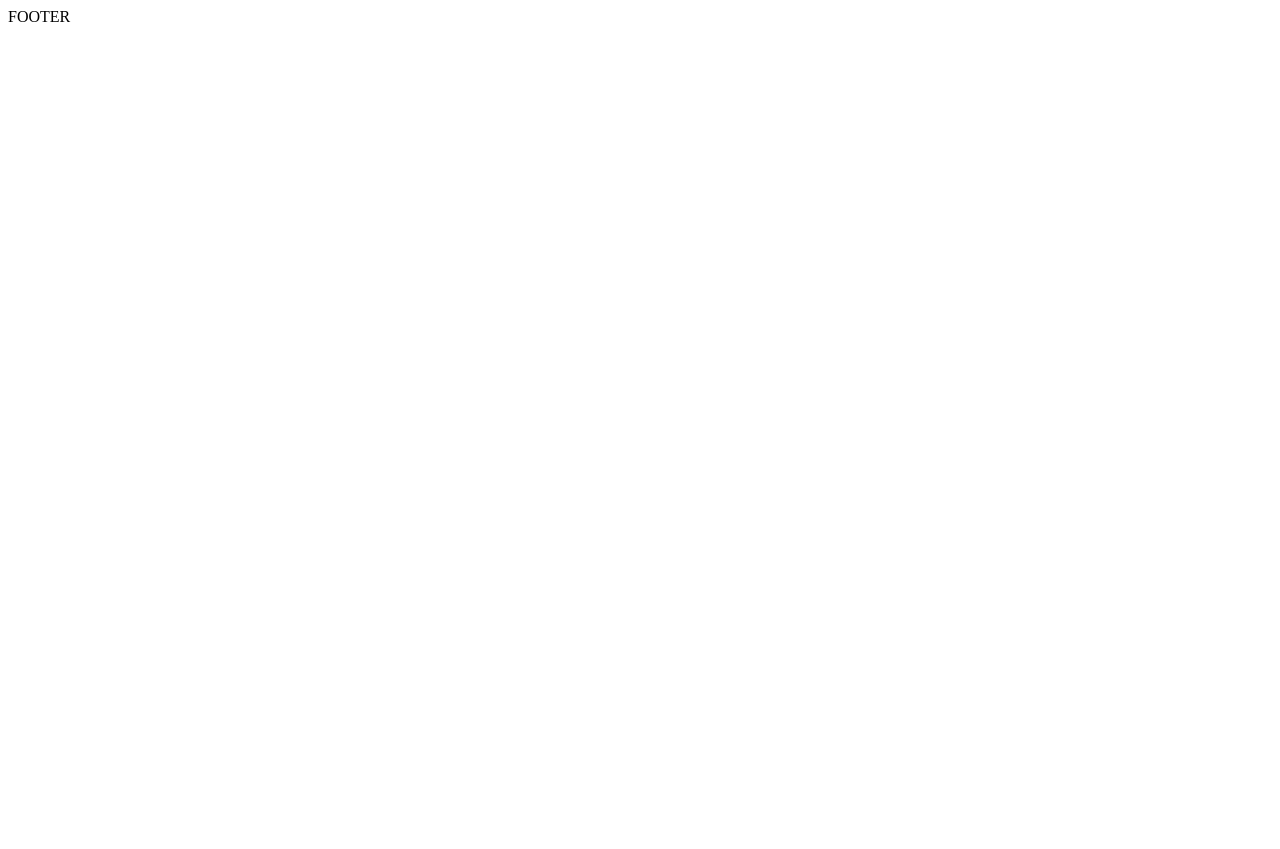
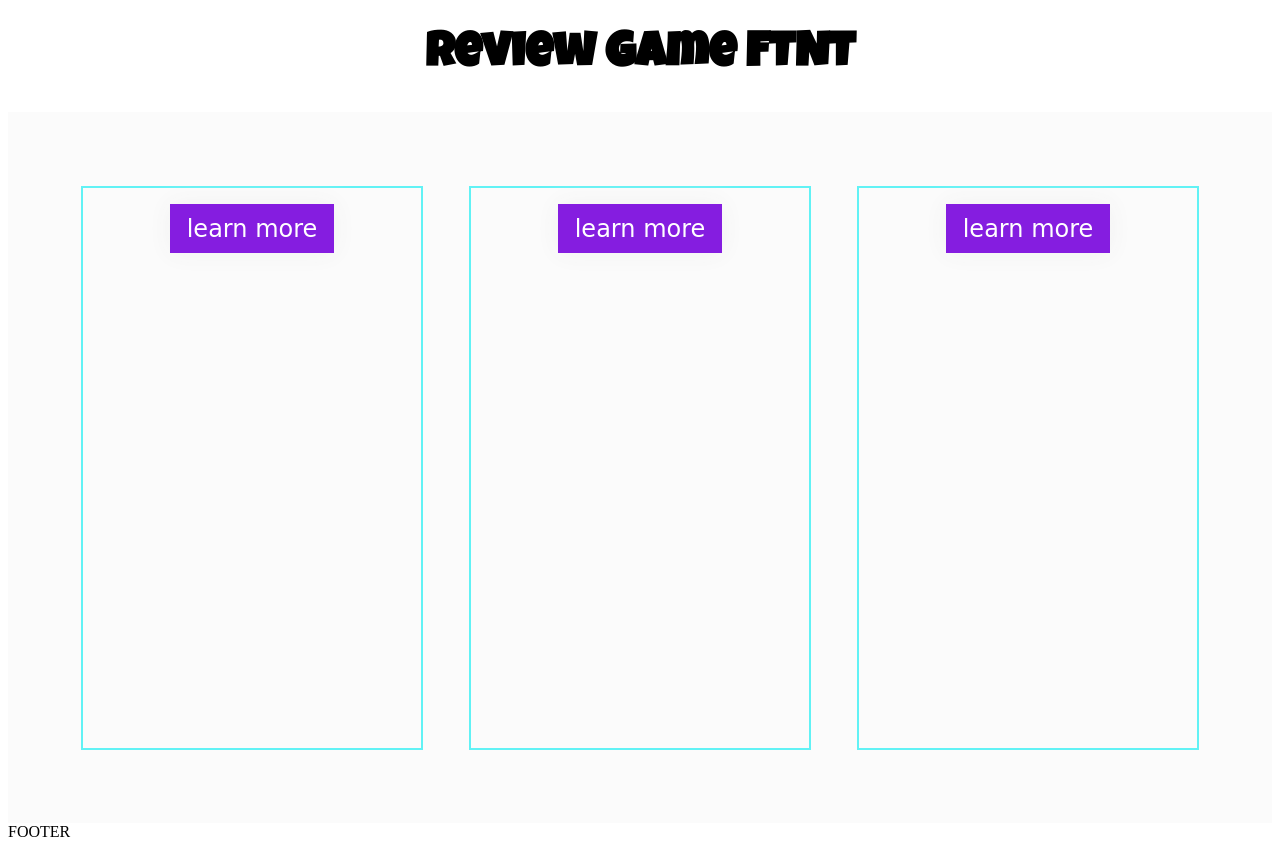
Before and after one commit to eksantos/reviwgameftnt, a plain HTML site: page index.html in a window 1280 px wide. Before the commit the page ends 800 px from the top, so only its background shows below. Drawn offline with Linux system fonts and the light colour scheme; a web font is replaced by a local one.

Commit message:
Aplicando Cores

```diff
--- a/index.html
+++ b/index.html
@@ -7,13 +7,21 @@
     </head>
 
     <body>
+        <header><h1>Review Game FTNT </h1></header>
 
         <main>
-            <div></div>
+            <div class="divFlexs">
+                <a href="#" class="btns">learn more</a>
+            </div>
 
-            <div></div>
+            <div class="divFlexs">
+                <a href="#" class="btns">learn more</a>
+                <!--<input type="button" value="ok">-->
+            </div>
 
-            <div></div>
+            <div class="divFlexs">
+                <a href="#" class="btns">learn more</a>
+            </div>
         </main>
 
         <footer>
--- a/style.css
+++ b/style.css
@@ -0,0 +1,42 @@
+@import url('https://fonts.googleapis.com/css?family=Londrina+Solid&display=swap');
+@import url('https://fonts.googleapis.com/css?family=Luckiest+Guy&display=swap');
+
+/**
+#f1fa3c amarelo
+#851de0 roxo
+#61f2f5 azul
+*/
+
+main{
+    background-color: #fbfbfb;
+    display: flex;
+    padding: 50px;
+}
+
+header h1{
+    font-size: 3em;
+    color: black;
+    font-family: 'Luckiest Guy', cursive;
+    text-align: center;
+}
+
+.divFlexs{
+    flex: 3;
+    margin: 2%;
+    height: 35rem;
+    border: 2px solid #61f2f5;
+    text-align: center;
+
+}
+
+a.btns{
+    padding: 3% 5%;
+    background-color: #851de0;
+    display: inline-block;
+    color: white;
+    font-size: 1.5em;
+    text-decoration: none;
+    margin-top: 5%;
+    box-shadow: 0 0 1em #f1f1f1;
+    font-family: 'Londrina Solid', cursive;
+}
```
